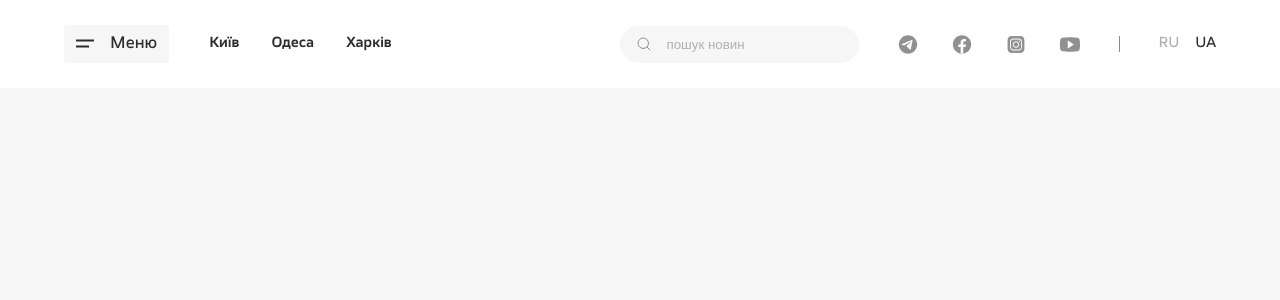
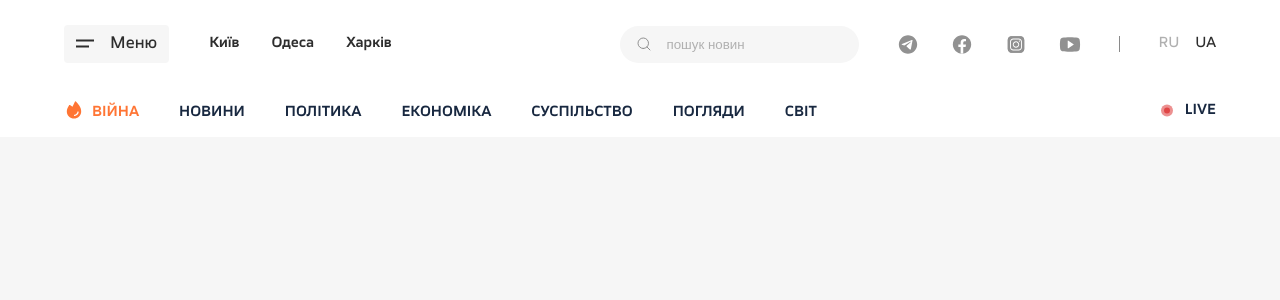
Before and after one commit to ihnatenkoo/News-Portal, a React (Vite) app: page / in a window 1280 px wide. Shown: the top 300 px of the page. Built offline with nearby package versions, Linux system fonts and the light colour scheme.

Commit message:
Create <BottomBar/>

```diff
--- /dev/null
+++ b/src/components/Header/BottomBar/BottomBar.module.scss
@@ -0,0 +1,42 @@
+.nav {
+	padding-top: 12px;
+	padding-bottom: 16px;
+	display: flex;
+	justify-content: space-between;
+	background-color: var(--white);
+
+	font-weight: 600;
+	font-size: 14px;
+	line-height: 17px;
+	color: var(--mainBlack);
+	text-transform: uppercase;
+
+	&__articles {
+		display: flex;
+		align-items: center;
+		gap: 0 8px;
+
+		&_hot {
+			display: flex;
+			align-items: center;
+			gap: 0 8px;
+		}
+
+		&_links {
+			height: 21px;
+			display: flex;
+			align-items: end;
+			gap: 0 40px;
+
+			.active {
+				color: var(--accent);
+			}
+		}
+	}
+
+	&__live {
+		display: flex;
+		align-items: center;
+		gap: 0 12px;
+	}
+}
--- /dev/null
+++ b/src/components/Header/BottomBar/BottomBar.tsx
@@ -0,0 +1,32 @@
+import { FC } from 'react';
+import cn from 'classnames';
+import s from './BottomBar.module.scss';
+
+const BottomBar: FC = () => {
+	return (
+		<nav className={cn(s.nav, 'container')}>
+			<div className={s.nav__articles}>
+				<img src="/icons/fair.svg" alt="fair" className={s.nav__articles_hot} />
+
+				<div className={s.nav__articles_links}>
+					<a className={s.active} href="#">
+						війна
+					</a>
+					<a href="#">новини</a>
+					<a href="#">політика</a>
+					<a href="#">економіка</a>
+					<a href="#">суспільство</a>
+					<a href="#">погляди</a>
+					<a href="#">світ</a>
+				</div>
+			</div>
+
+			<div className={s.nav__live}>
+				<img src="/icons/live-dot.svg" alt="" />
+				<span>LIVE</span>
+			</div>
+		</nav>
+	);
+};
+
+export default BottomBar;
--- a/src/components/Header/Header.tsx
+++ b/src/components/Header/Header.tsx
@@ -1,10 +1,12 @@
 import { FC } from 'react';
+import BottomBar from './BottomBar/BottomBar';
 import TopBar from './TopBar/TopBar';
 
 export const Header: FC = () => {
 	return (
 		<header>
 			<TopBar />
+			<BottomBar />
 		</header>
 	);
 };
--- a/src/index.scss
+++ b/src/index.scss
@@ -27,10 +27,13 @@ body {
 }
 
 a {
-	font-weight: 400;
-	color: var(--mainBlack);
+	font-size: inherit;
+	color: inherit;
+	font-weight: inherit;
 	text-decoration: inherit;
+	text-transform: inherit;
 }
+
 a:hover {
 	color: var(--accent);
 }
```
Also changed, not shown: public/icons/fair.svg (added), public/icons/live-dot.svg (added).
